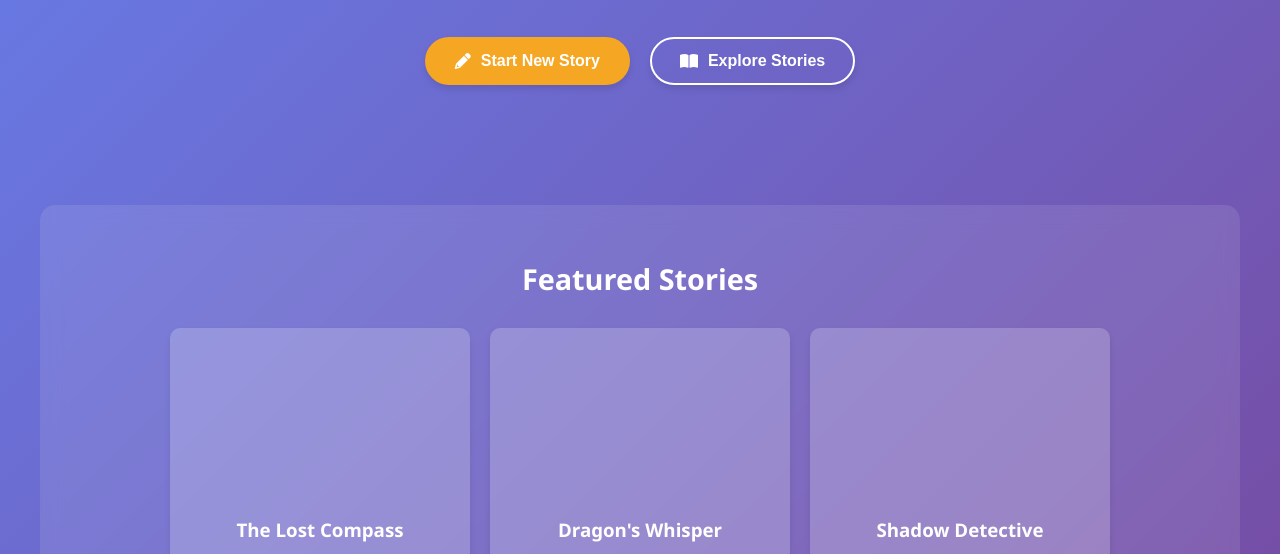
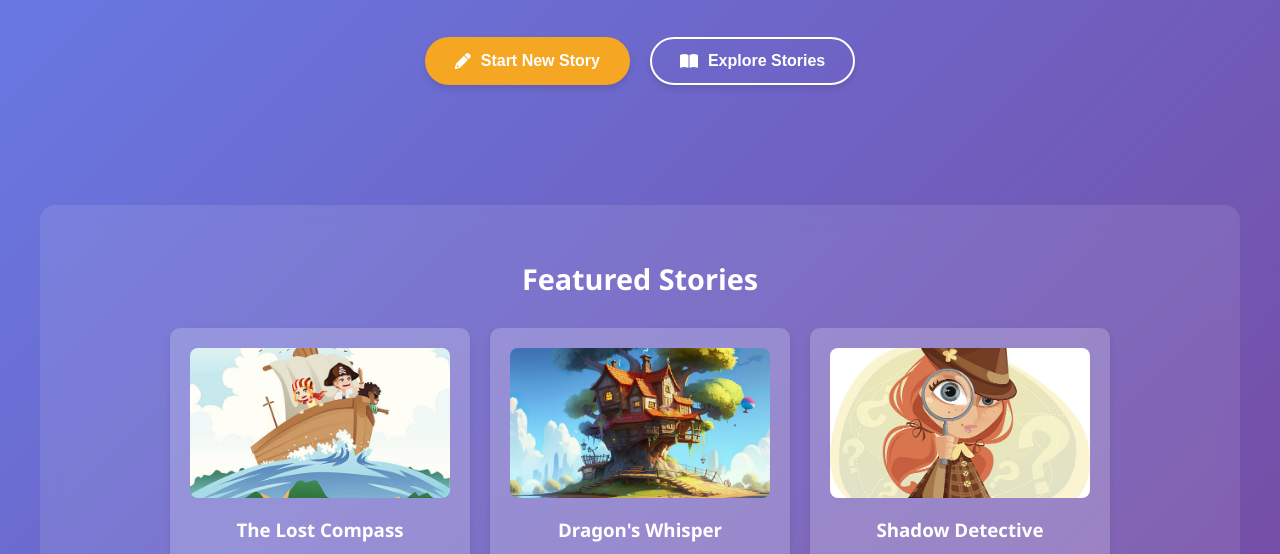
Before and after one commit to anugyavats/StoryHatch, a plain HTML site: page index.html in a window 1280 px wide. Shown: the part 246-800 px from the top of the page. Drawn offline with Linux system fonts and the light colour scheme.

Commit message:
Update styles.css

```diff
--- a/styles.css
+++ b/styles.css
@@ -140,15 +140,15 @@
   }
 
   .story-img.adventure {
-    background-image: url("images/adventure.jpg");
+    background-image: url("adventure.jpg");
   }
 
   .story-img.fantasy {
-    background-image: url("images/fantasy.jpg");
+    background-image: url("fantasy.jpg");
   }
 
   .story-img.mystery {
-    background-image: url("images/mystery.jpg");
+    background-image: url("mystery.jpg");
   }
 
   /* Footer */
```
